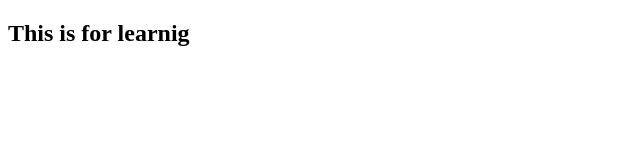
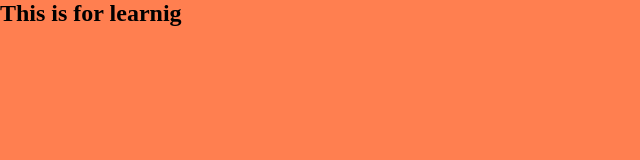
Before and after one commit to M-lilian/learning, a plain HTML site: page index.html in a window 1280 px wide. Shown: the whole page, without its empty margins (0-640 px from the left). Drawn offline with Linux system fonts and the light colour scheme.

Commit message:
addition of css

```diff
--- /dev/null
+++ b/index.css
@@ -0,0 +1,9 @@
+*{
+    margin: 0;
+    padding: 0;
+    box-sizing:border-box;
+}
+
+body{
+    background-color: coral;
+}
--- a/index.html
+++ b/index.html
@@ -4,6 +4,7 @@
     <meta charset="UTF-8">
     <meta name="viewport" content="width=device-width, initial-scale=1.0">
     <title>Document</title>
+    <link rel="stylesheet" href="index.css">
 </head>
 <body>
     <h2>This is for learnig</h2>
```
